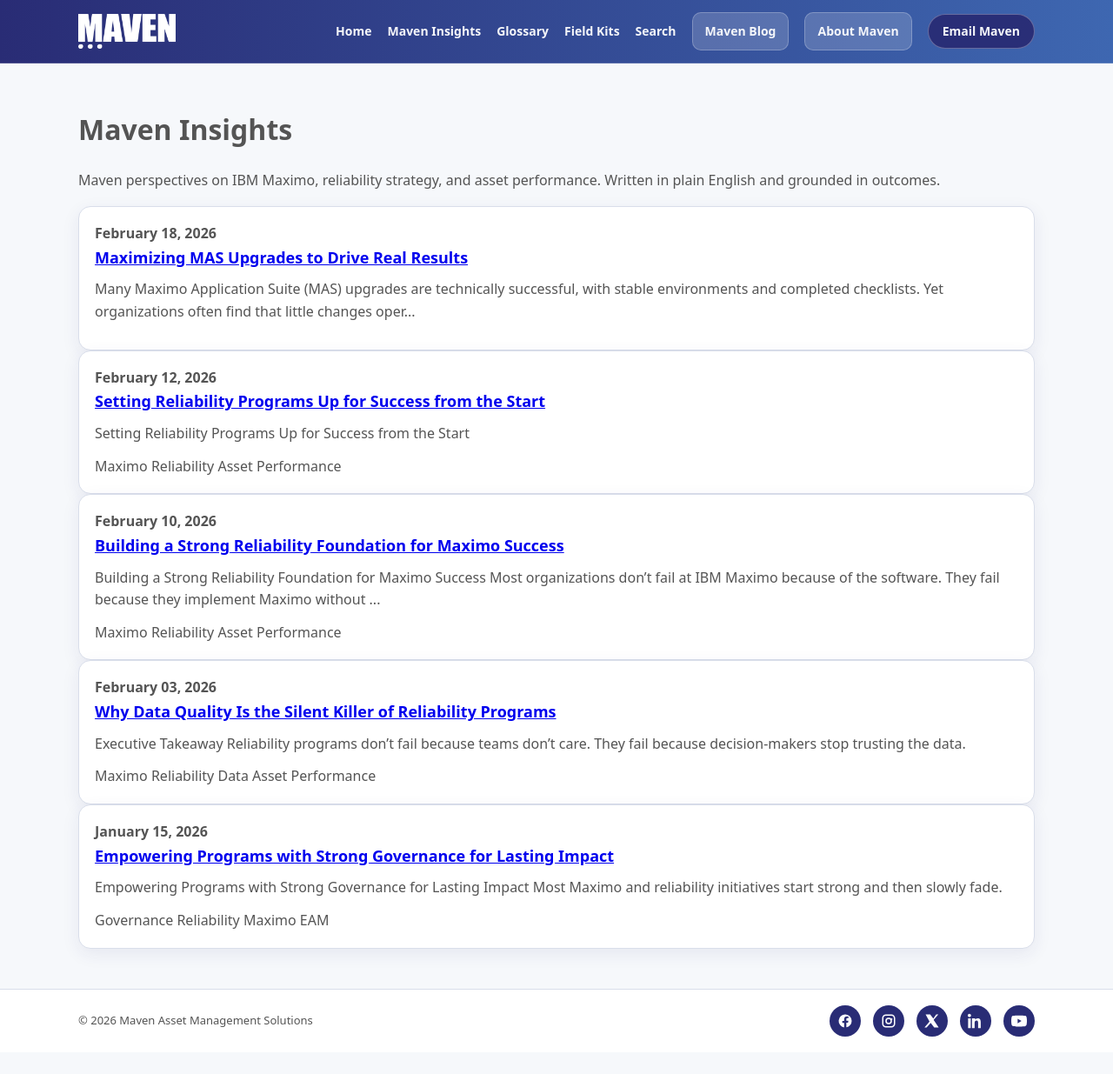
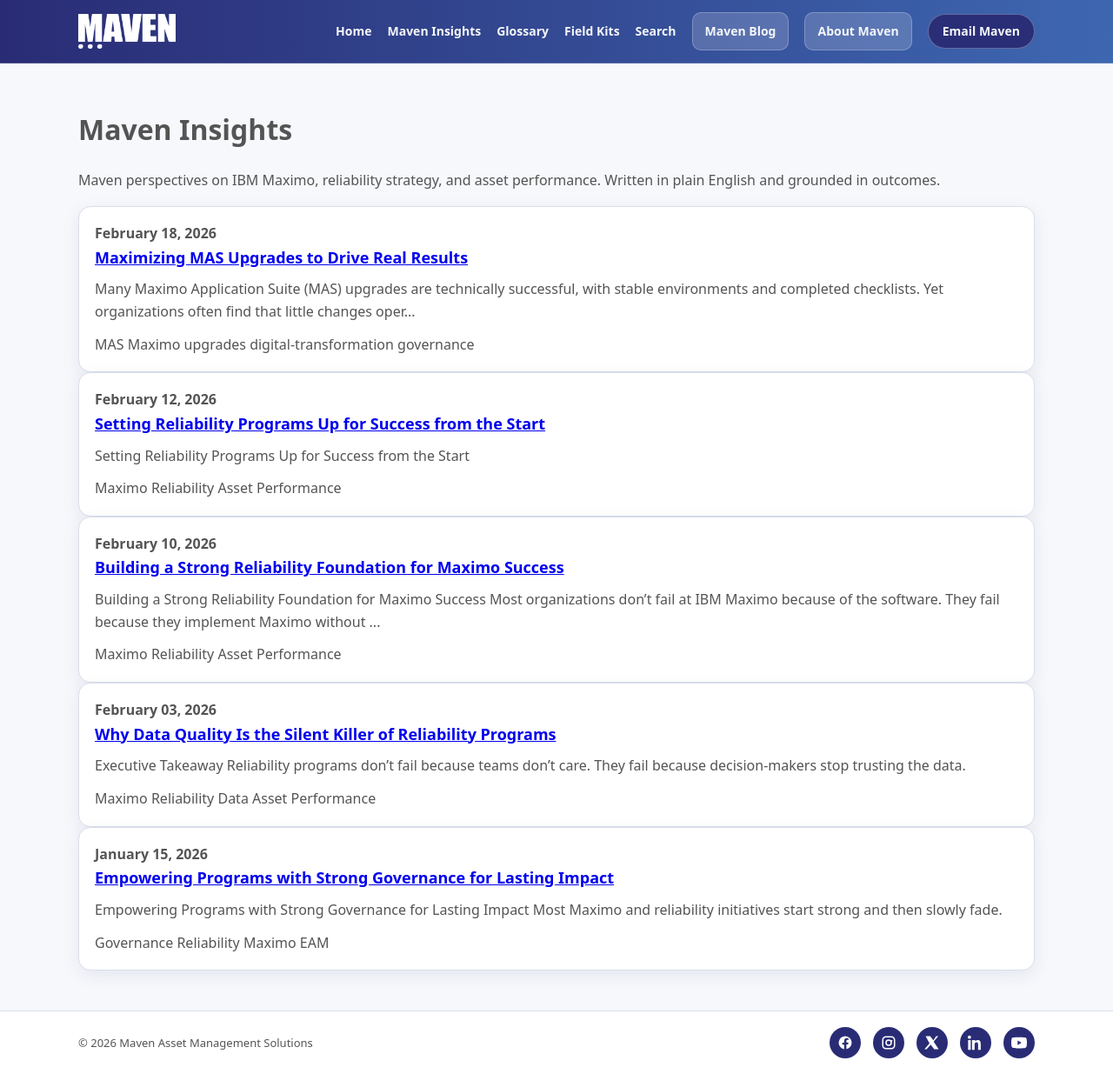
Before and after one commit to Maven-Asset-Management-Insights/content, a Jekyll site: the page built from maven-insights.md, in a window 1280 px wide. Shown: the whole page at 87% size. Built offline with Jekyll 4.4.1, drawn with Linux system fonts in a browser that asks for light colours; before the commit the page ends 1210 px from its top, so only the background shows below that.

Commit message:
Update 2026-02-18-Maximizing-MAS-Upgrades.md
added tags

```diff
--- a/_posts/2026-02-18-Maximizing-MAS-Upgrades.md
+++ b/_posts/2026-02-18-Maximizing-MAS-Upgrades.md
@@ -1,20 +1,36 @@
 ---
 layout: post
-title: "Maximizing MAS Upgrades to Drive Real Results"
+title: "Maximizing MAS Upgrades to Drive Real Results"
 subtitle: "Why technical success isn’t the same as operational impact"
 date: 2026-02-18
-categories: insights maximo mas upgrades
+
+categories:
+  - insights
+  - maximo
+  - mas
+  - upgrades
+
+tags:
+  - MAS
+  - Maximo
+  - upgrades
+  - digital-transformation
+  - governance
+
 field_kit: true
+
 maximo_versions:
   mas:
     - "MAS 8.10+"
     - "MAS 9.0+"
   maximo:
     - "7.6.1.2+"
+
 deployment_models:
   - "MAS SaaS"
   - "MAS On-Prem"
   - "Maximo 7.6 On-Prem"
+
 last_validated: 2026-02-18
 ---
 
```
